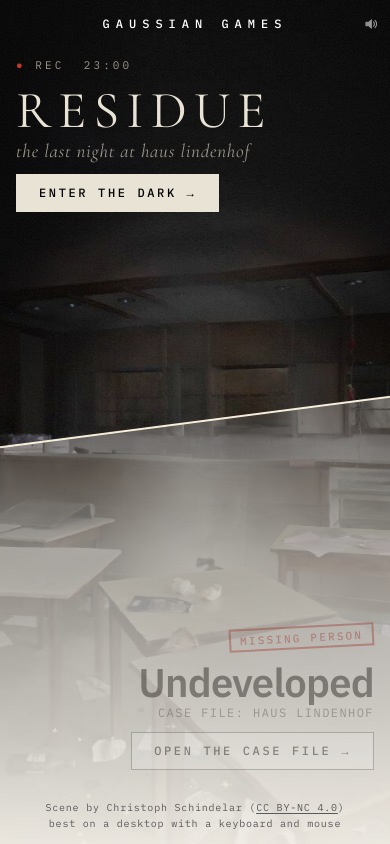
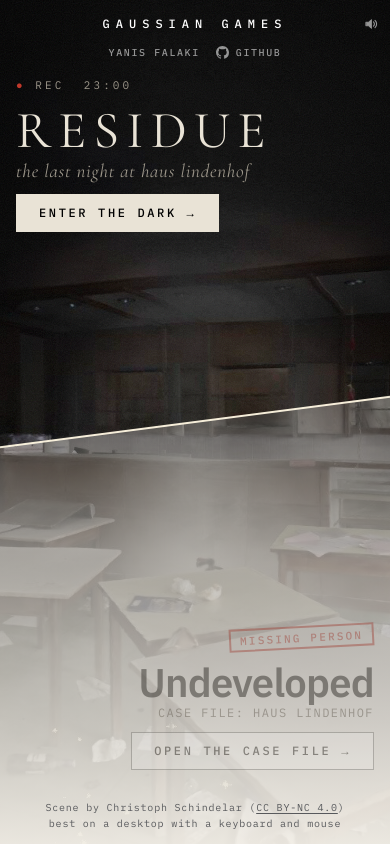
Before and after one commit to yanis-falaki/GaussianGames, a website built with Vite: page index.html in a window 390 px wide. Built offline with nearby package versions, Linux system fonts and the light colour scheme; files whose address does not match are found by name.

Commit message:
Menu: link to the author's site and the GitHub repo
Top-left on desktop (opposite the sound switch), centred under the title on phones. The
README's menu screenshot is updated to match.

```diff
--- a/index.html
+++ b/index.html
@@ -87,6 +87,13 @@
   footer a { text-decoration: underline; text-underline-offset: 2px; }
   .note, footer .short { display: none; }
 
+  /* the author's links, top-left, set like the sound switch opposite */
+  .links { position: absolute; z-index: 5; top: 19px; left: 22px; display: flex; gap: 18px; align-items: center;
+    mix-blend-mode: difference; font: 500 10px/1 "IBM Plex Mono", monospace; letter-spacing: .24em; text-transform: uppercase; }
+  .links a { display: inline-flex; align-items: center; gap: 7px; padding: 6px 0; color: #fff; text-decoration: none; opacity: .6; transition: opacity .3s; }
+  .links a:hover, .links a:focus-visible { opacity: 1; }
+  .links a:focus-visible { outline: 1px solid #fff; outline-offset: 2px; }
+  .links svg { width: 13px; height: 13px; flex: none; fill: currentColor; }
   /* the sound switch (added by src/menu-audio.js), set like the header */
   .sound-toggle { position: absolute; z-index: 5; top: 19px; right: 22px; display: none; align-items: center; gap: 8px; padding: 6px 4px;
     background: none; border: 0; color: #fff; mix-blend-mode: difference; opacity: .6; cursor: pointer;
@@ -115,6 +122,8 @@
     .undeveloped .card { bottom: 74px; }
     header { top: 18px; }
     .sound-toggle { top: 11px; right: 8px; }
+    .links { top: 40px; left: 0; right: 0; justify-content: center; gap: 16px; letter-spacing: .16em; }
+    .residue .card { top: 78px; }
     .sound-toggle span { display: none; }
     header p, footer .long { display: none; }
     footer { bottom: 12px; line-height: 1.6; padding: 0 16px; }
@@ -152,6 +161,10 @@
     </div>
   </a>
   <div class="divider"></div>
+  <nav class="links" aria-label="Author">
+    <a href="https://yanisfalaki.com" target="_blank" rel="noopener">Yanis Falaki</a>
+    <a href="https://github.com/yanis-falaki/GaussianGames" target="_blank" rel="noopener" aria-label="Source on GitHub"><svg viewBox="0 0 16 16" aria-hidden="true"><path d="M8 0C3.58 0 0 3.58 0 8c0 3.54 2.29 6.53 5.47 7.59.4.07.55-.17.55-.38 0-.19-.01-.82-.01-1.49-2.01.37-2.53-.49-2.69-.94-.09-.23-.48-.94-.82-1.13-.28-.15-.68-.52-.01-.53.63-.01 1.08.58 1.23.82.72 1.21 1.87.87 2.33.66.07-.52.28-.87.51-1.07-1.78-.2-3.64-.89-3.64-3.95 0-.87.31-1.59.82-2.15-.08-.2-.36-1.02.08-2.12 0 0 .67-.21 2.2.82.64-.18 1.32-.27 2-.27.68 0 1.36.09 2 .27 1.53-1.04 2.2-.82 2.2-.82.44 1.1.16 1.92.08 2.12.51.56.82 1.27.82 2.15 0 3.07-1.87 3.75-3.65 3.95.29.25.54.73.54 1.48 0 1.07-.01 1.93-.01 2.2 0 .21.15.46.55.38A8.013 8.013 0 0016 8c0-4.42-3.58-8-8-8z"/></svg>GitHub</a>
+  </nav>
   <header>
     <h1>Gaussian Games</h1>
     <p>two games &nbsp;·&nbsp; one Gaussian-splat scan of an abandoned sanatorium</p>
```
Also changed, not shown: docs/menu.jpg.
